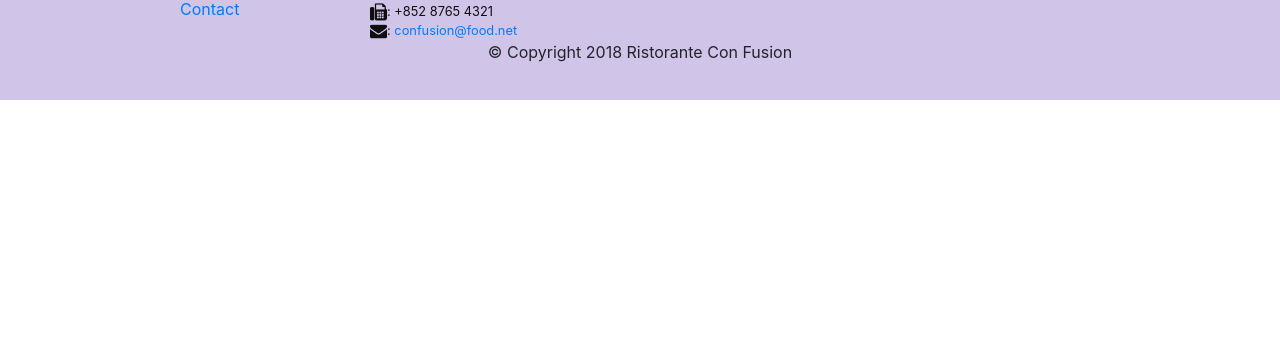
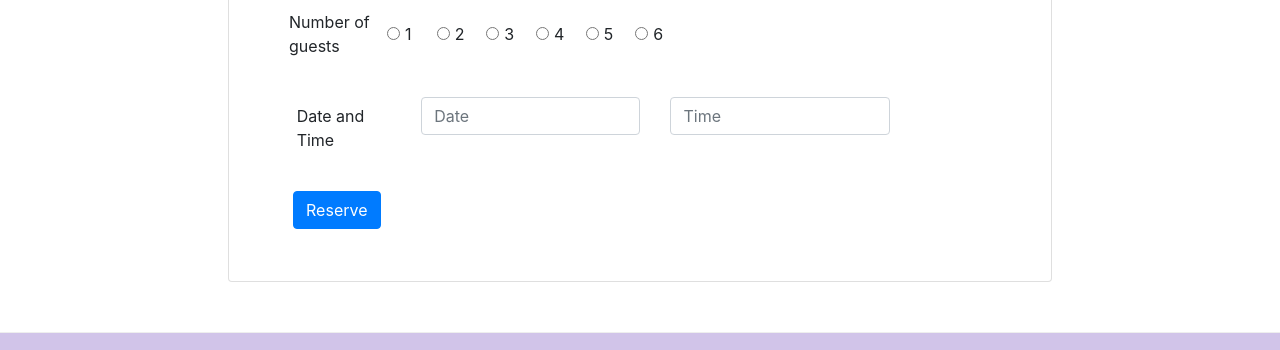
Before and after one commit to MarcoHerreraG/BootstrapRepo, a website: page index.html in a window 1280 px wide. Shown: the part 1661-2011 px from the top of the page. Before the commit the page ends 1761 px from the top, so only its background shows below. Drawn offline with nearby package versions, Linux system fonts and the light colour scheme.

Commit message:
Assignment 2

```diff
--- a/css/styles.css
+++ b/css/styles.css
@@ -37,3 +37,7 @@ body{
 .navbar-dark{
     background-color: #512DA8;
 }
+
+.color-primary{
+    background-color: yellow;
+}
--- a/index.html
+++ b/index.html
@@ -37,8 +37,11 @@
                     <h1>Ristorante con Fusion</h1>
                     <p>We take inspiration from the World's best cuisines, and create a unique fusion experience. Our lipsmacking creations will tickle your culinary senses!</p>
                 </div>
-                <div class="col-12 col-sm align-self-center">
+                <div class="col-12 col-sm-3 align-self-center">
                     <img src = "img/logo.png" class = "img-fluid">
+                </div>
+                <div class="col-12 col-sm-3 align-self-center">
+                    <a class = "btn btn-warning btn-lg btn-block" href = "#reservation" role = "button">Reserve Table</a>
                 </div>
             </div>
         </div>
@@ -53,7 +56,7 @@
                 <div class = "media">
                     <img class = "d-flex mr-3 img-thumbnail align-self-center" src = "img/uthappizza.png" alt = "uthappizza">
                     <div class = "media-body">
-                        <h2 class = "mt-0">Uthappizza</h2>
+                        <h2 class = "mt-0">Uthappizza<span class = "badge badge-danger">HOT</span> <span class = "badge badge-pill badge-secondary">$4.99</span> </h2>
                         <p class = "d-none d-sm-block">A unique combination of Indian Uthappam (pancake) and Italian pizza, topped with Cerignola olives, ripe vine cherry tomatoes, Vidalia onion, Guntur chillies and Buffalo Paneer.</p>
                     </div>
                 </div>
@@ -66,8 +69,13 @@
                 <h3>This Month's Promotions</h3>
             </div>
             <div class="col col-sm col-md">
-                <h2>Weekend Grand Buffet</h2>
-                <p class = "d-none d-sm-block">Featuring mouthwatering combinations with a choice of five different salads, six enticing appetizers, six main entrees and five choicest desserts. Free flowing bubbly and soft drinks. All for just $19.99 per person </p>
+                <div class = "media">
+                    <div class = "media-body">
+                        <h2 class = "mt-0">Weekend Grand Buffet <span class = "badge badge-danger">NEW</span></h2>
+                        <p class = "d-none d-sm-block">Featuring mouthwatering combinations with a choice of five different salads, six enticing appetizers, six main entrees and five choicest desserts. Free flowing bubbly and soft drinks. All for just $19.99 per person </p>
+                    </div>
+                    <img class = "d-flex ml-3 img-thumbnail align-self-center" src = "img/buffet.png" alt = "buffet">
+                </div>
             </div>
         </div>
 
@@ -87,7 +95,71 @@
             </div>
         </div>
     </div>
+        <div class = "row row-content">
+            <div class = "col-12 col-sm-8 offset-sm-2">
+                <div class = "card">
+                    <h3 class = "card-header bg-warning text-white">Reserve a table</h3>
+                    <div class = "card-body">
+                        <dl class = "row">
+                            <form>
+                                <div class = "form-group row offset-1">
+                                    <label class = "col-form-label col-12 col-sm-3 ">Number of guests</label>
+                                <div class = "col-1 form-check form-check-inline">
+                                <input class = "form-check-input" type = "radio" id = "inlineRadio1" value = "option1">
+                                <label class = "form-check-label" for = "inlineRadio1">1</label>
+                                </div>
+                                <div class = "col-1 form-check form-check-inline">
+                                <input class = "form-check-input" type = "radio" id = "inlineRadio2" value = "option2">
+                                <label class = "form-check-label" for = "inlineRadio2">2</label>
+                                </div>
+                                <div class = "col-1 form-check form-check-inline">
+                                <input class = "form-check-input" type = "radio" id = "inlineRadio3" value = "option3">
+                                <label class = "form-check-label" for = "inlineRadio3">3</label>
+                                </div>
+                                <div class = "col-1 form-check form-check-inline">
+                                <input class = "form-check-input" type = "radio" id = "inlineRadio4" value = "option4">
+                                <label class = "form-check-label" for = "inlineRadio4">4</label>
+                                </div>
+                                <div class = "col-1 form-check form-check-inline">
+                                <input class = "form-check-input" type = "radio" id = "inlineRadio5" value = "option5">
+                                <label class = "form-check-label" for = "inlineRadio5">5</label>
+                                </div>
+                                <div class = "col-2 form-check form-check-inline">
+                                <input class = "form-check-input" type = "radio" id = "inlineRadio6" value = "option6">
+                                <label class = "form-check-label" for = "inlineRadio6">6</label>
+                                </div>
+                                </div>
+                            </form>
+                        </dl>
+                        <dl class = "row">
+                            <form>
+                                <div class="form-group row">
+                                    <label for="reservation" class = "offset-1 col-12 col-sm-2 col-form-label"> Date and Time</label>
+                                    <div class = "col-10 offset-1 offset-sm-0 col-sm-4">
+                                        <input type="text" class = "form-control" id = "reservation" name = "reservation" placeholder="Date">
+                                    </div>
+                                    <div class = "col-10 offset-1 offset-sm-0 col-sm-4">
+                                        <input type="text" class = "form-control" id = "reservation" name = "reservation" placeholder="Time">
+                                    </div>
+                                </div>
+                            </form>
+                        </dl>
+                        <dl class = "row">
+                            <div class = "form-group row">
+                                <div class = "col-12 offset-3 offset-sm-6">
+                                    <button type="submit" class = "btn btn-primary">
+                                        Reserve
+                                    </button>
+                                </div>
+                            </div>
+                        </dl>
+                    </div>
+                    <div>
 
+                    </div>
+                </div>
+            </div>
+        </div>
     <footer class = "footer">
         <div class = "container">
             <div class = row>
```
